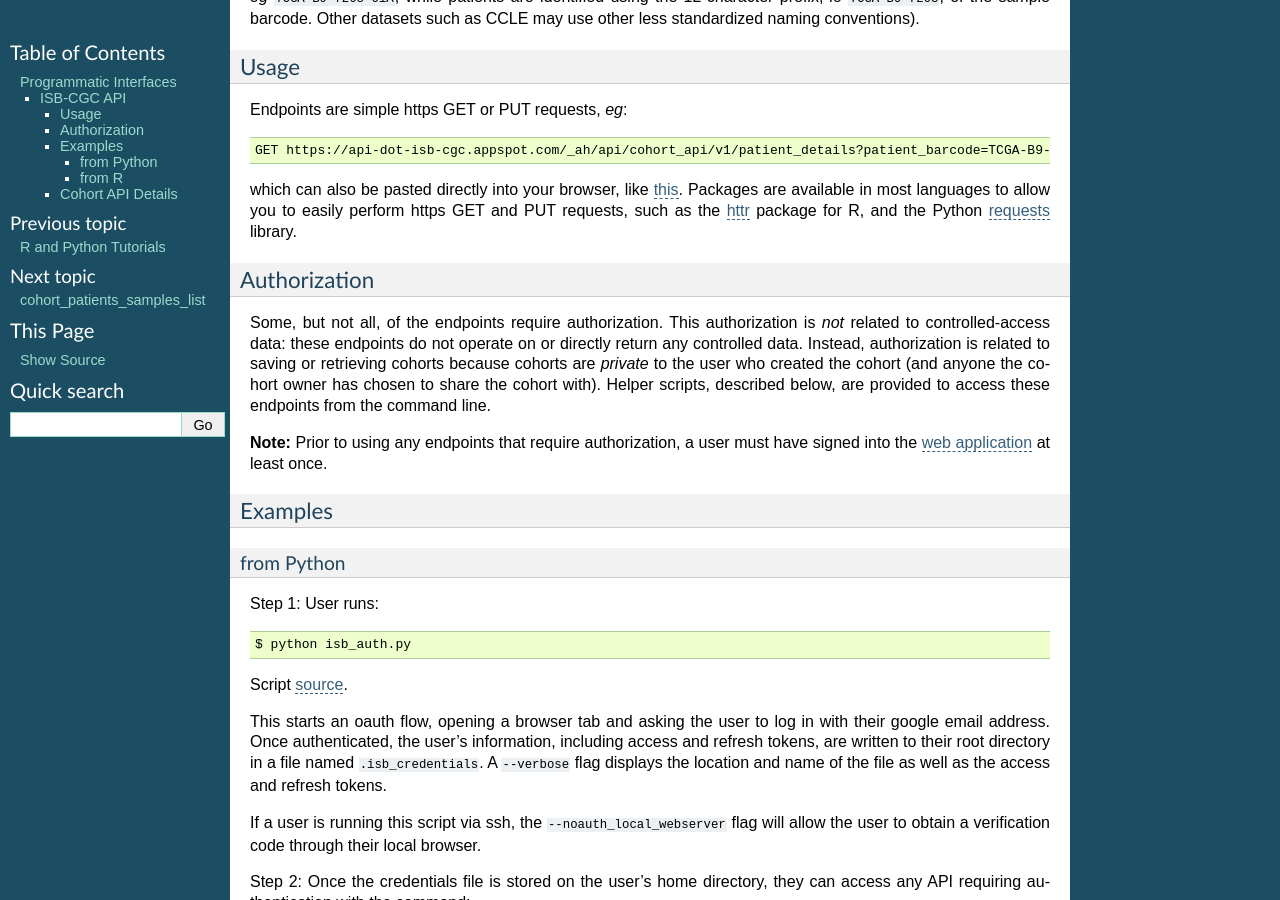
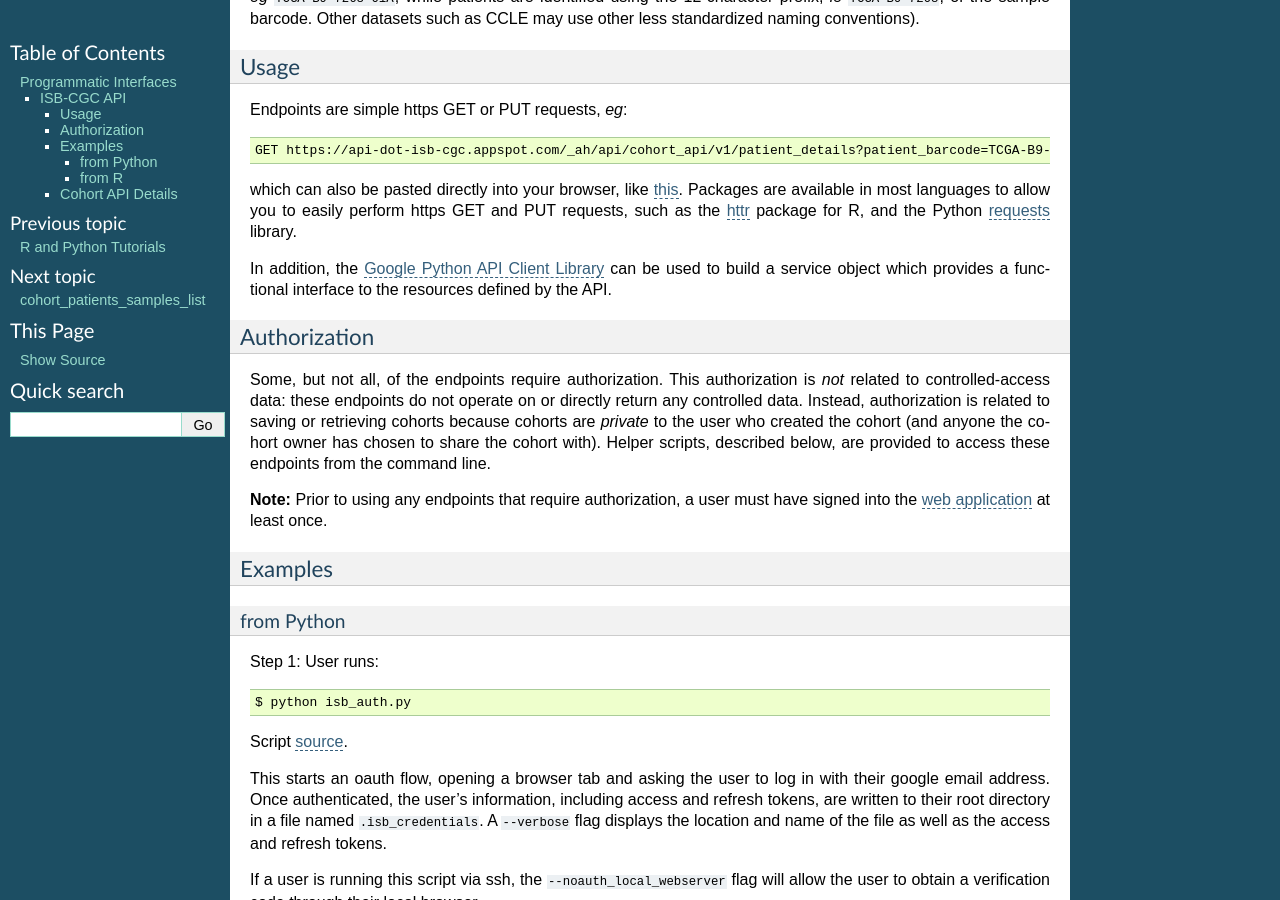
Before and after one commit to isb-cgc/readthedocs, a Sphinx documentation site: the page built from docs/source/sections/progapi/Programmatic-API.rst, in a window 1280 px wide and 900 px high, scrolled down 924 px. Built offline with Sphinx 7.4.7, drawn with Linux system fonts in a browser that asks for light colours.

Commit message:
mention service object

```diff
--- a/docs/source/sections/progapi/Programmatic-API.rst
+++ b/docs/source/sections/progapi/Programmatic-API.rst
@@ -67,6 +67,10 @@ Packages are available in most languages to allow you to easily perform https GE
 `httr <https://cran.r-project.org/web/packages/httr/index.html>`_ package for R,
 and the Python `requests <http://docs.python-requests.org/en/master/>`_ library.
 
+In addition, the
+`Google Python API Client Library <https://developers.google.com/api-client-library/python/>`_
+can be used to build a service object which provides a functional interface to the resources defined by the API.
+
 Authorization
 =============
 
```
